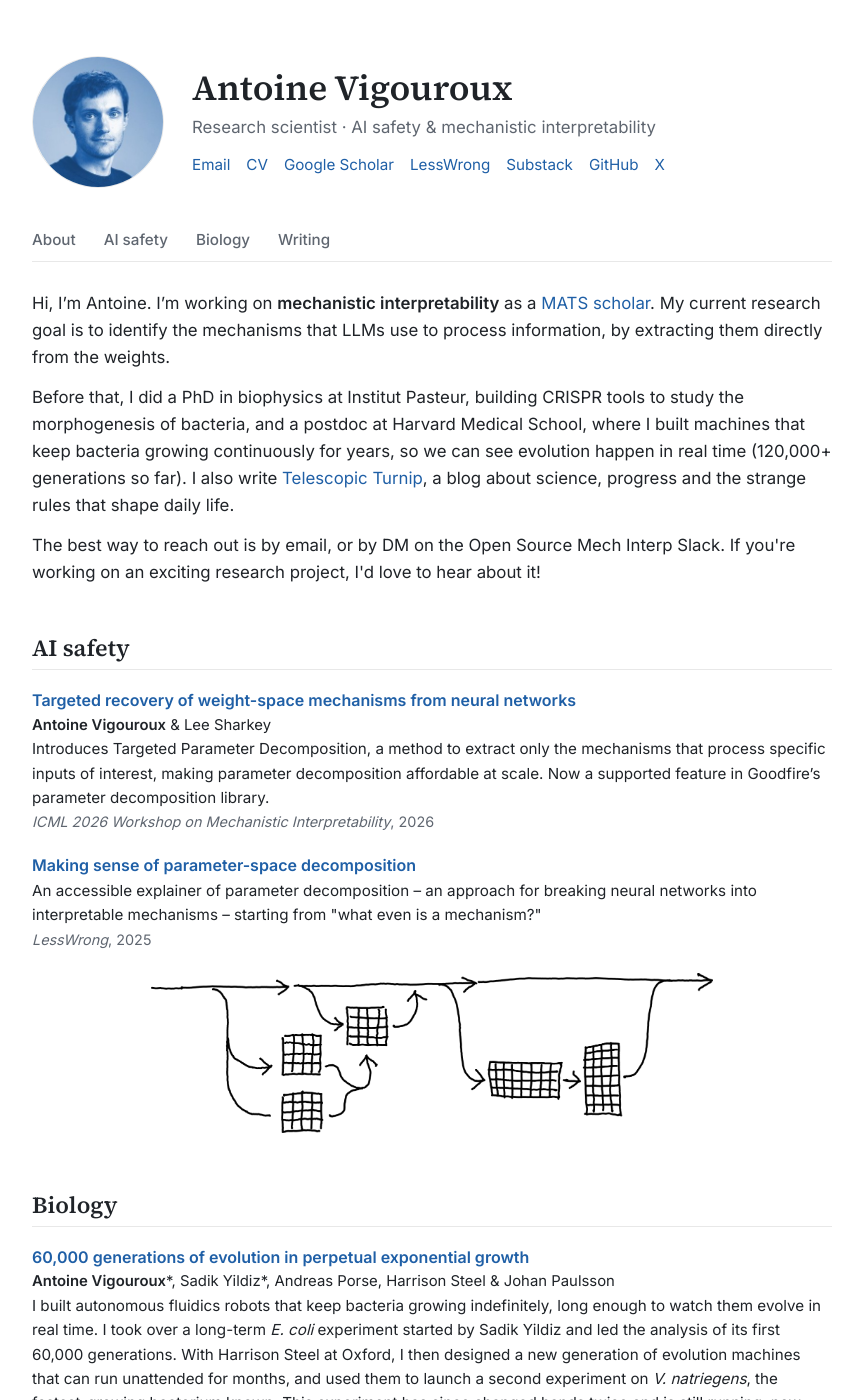
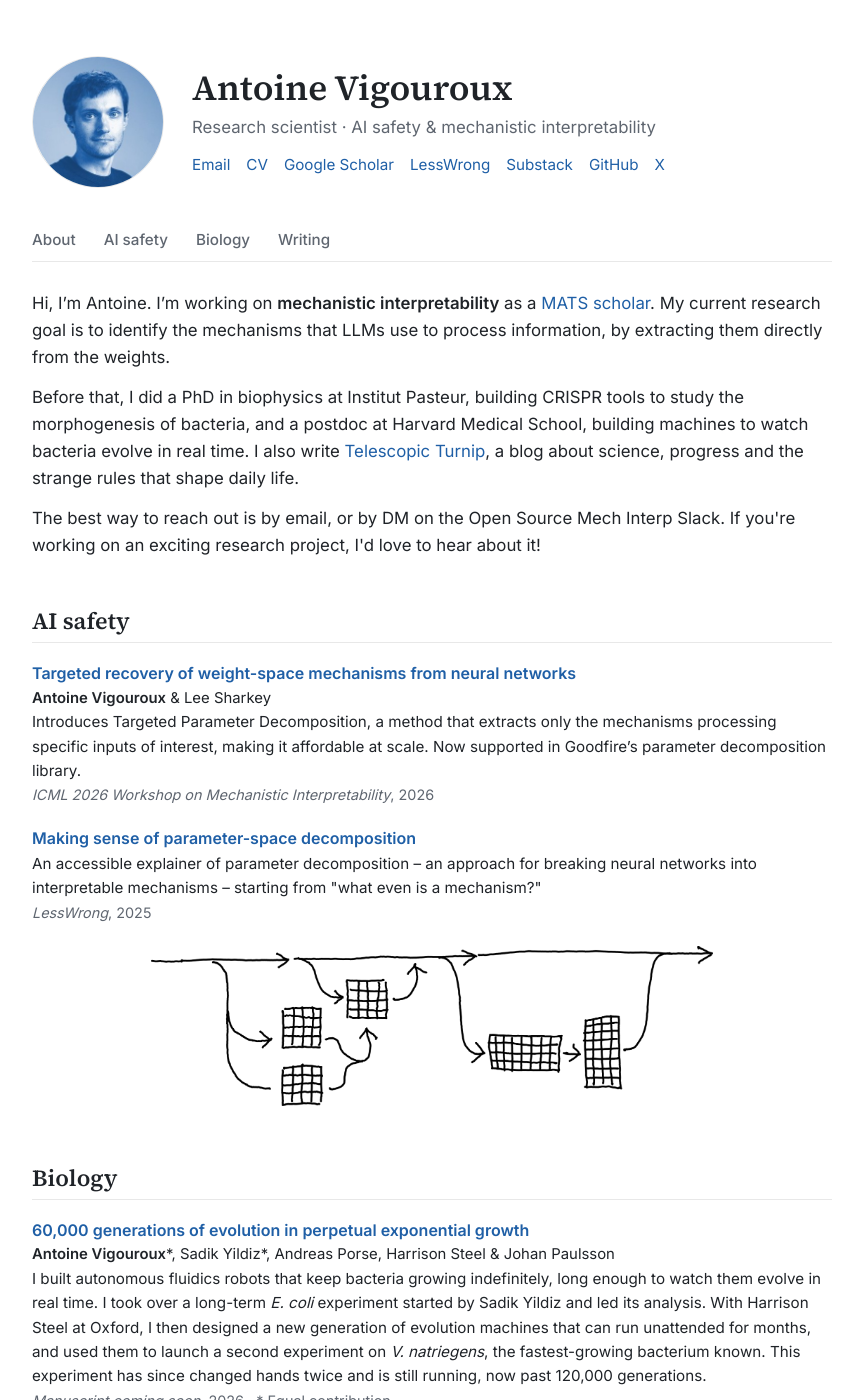
Before and after one commit to Antovigo/Antovigo.github.io, a Jekyll site: the page built from index.html, in a window 1280 px wide and 1400 px high. Shown: the whole window, without its empty margins (208-1071 px from the left). Built offline with Jekyll 4.4.1, drawn with Linux system fonts in a browser that asks for light colours; some of the changed text lies outside the part shown.

Commit message:
Trim redundant wording in About, blurbs and captions
Co-Authored-By: Claude Opus 5.5 <noreply@anthropic.com>

```diff
--- a/_data/posts.yml
+++ b/_data/posts.yml
@@ -13,7 +13,7 @@
   title: "The Talk: a brief explanation of sexual dimorphism"
   url: https://www.lesswrong.com/posts/yA8DWsHJeFZhDcQuo/the-talk-a-brief-explanation-of-sexual-dimorphism
   date: 2023-09-18
-  blurb: A bottom-up explanation of why the linear structure of DNA inevitably lead to the evolution of sexual reproduction, and how life became weirder as a result.
+  blurb: A bottom-up explanation of why the linear structure of DNA inevitably led to the evolution of sexual reproduction, and how life became weirder as a result.
   image: the-talk.png
   image_height: 190
   image_alt: "Hand-drawn birds labelled Before selection, Optimal, and Fabulous, each with a more extravagant crest"
--- a/_data/publications.yml
+++ b/_data/publications.yml
@@ -9,7 +9,7 @@
   venue: ICML 2026 Workshop on Mechanistic Interpretability
   year: 2026
   url: https://arxiv.org/abs/2607.13047
-  blurb: Introduces Targeted Parameter Decomposition, a method to extract only the mechanisms that process specific inputs of interest, making parameter decomposition affordable at scale. Now a supported feature in Goodfire’s parameter decomposition library.
+  blurb: Introduces Targeted Parameter Decomposition, a method that extracts only the mechanisms processing specific inputs of interest, making it affordable at scale. Now supported in Goodfire’s parameter decomposition library.
 
 - section: ai-safety
   title: Making sense of parameter-space decomposition
@@ -24,14 +24,14 @@
 - section: biology
   title: "60,000 generations of evolution in perpetual exponential growth"
   authors: "Antoine Vigouroux*, Sadik Yildiz*, Andreas Porse, Harrison Steel & Johan Paulsson"
-  blurb: "I built autonomous fluidics robots that keep bacteria growing indefinitely, long enough to watch them evolve in real time. I took over a long-term <em>E. coli</em> experiment started by Sadik Yildiz and led the analysis of its first 60,000 generations. With Harrison Steel at Oxford, I then designed a new generation of evolution machines that can run unattended for months, and used them to launch a second experiment on <em>V. natriegens</em>, the fastest-growing bacterium known. This experiment has since changed hands twice and is still running, now past 120,000 generations."
+  blurb: "I built autonomous fluidics robots that keep bacteria growing indefinitely, long enough to watch them evolve in real time. I took over a long-term <em>E. coli</em> experiment started by Sadik Yildiz and led its analysis. With Harrison Steel at Oxford, I then designed a new generation of evolution machines that can run unattended for months, and used them to launch a second experiment on <em>V. natriegens</em>, the fastest-growing bacterium known. This experiment has since changed hands twice and is still running, now past 120,000 generations."
   venue: Manuscript coming soon
   year: 2026
   note: "* Equal contribution"
   image: evolution-machine.jpg
   image_alt: Close-up picture of an evolution machine
   image_height: 260
-  caption: Detail from an evolution machine. The experiment is still running to this day.
+  caption: Detail from an evolution machine.
 
 - section: biology
   title: "CRISPR tools to control gene expression in bacteria"
@@ -67,4 +67,4 @@
   image: tuning-dcas9.png
   image_height: 220
   image_alt: Microscopy of bacteria with shapes ranging from round to long rods
-  caption: Taking control over the shape of bacilliform bacteria through genetic engineering
+  caption: Controlling the shape of rod-shaped bacteria through genetic engineering
--- a/index.html
+++ b/index.html
@@ -32,8 +32,7 @@ image: /assets/img/headshot.jpg
   </p>
   <p>
     Before that, I did a PhD in biophysics at Institut Pasteur, building CRISPR tools
-    to study the morphogenesis of bacteria, and a postdoc at Harvard Medical School, where I
-    built machines that keep bacteria growing continuously for years, so we can see evolution happen in real time (120,000+ generations so far).
+    to study the morphogenesis of bacteria, and a postdoc at Harvard Medical School, building machines to watch bacteria evolve in real time.
     I also write <a href="https://malmesbury.substack.com">Telescopic Turnip</a>, a blog about
     science, progress and the strange rules that shape daily life.
   </p>
```
